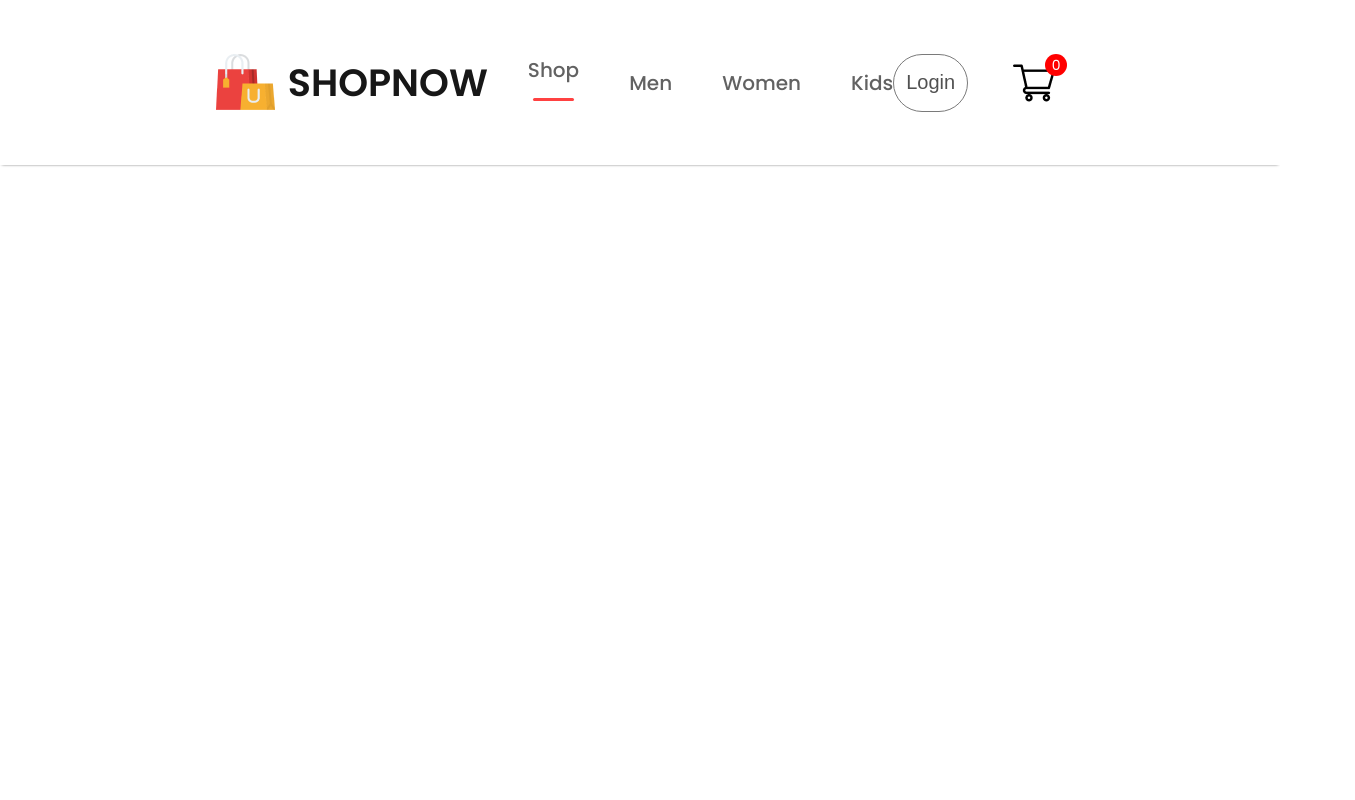
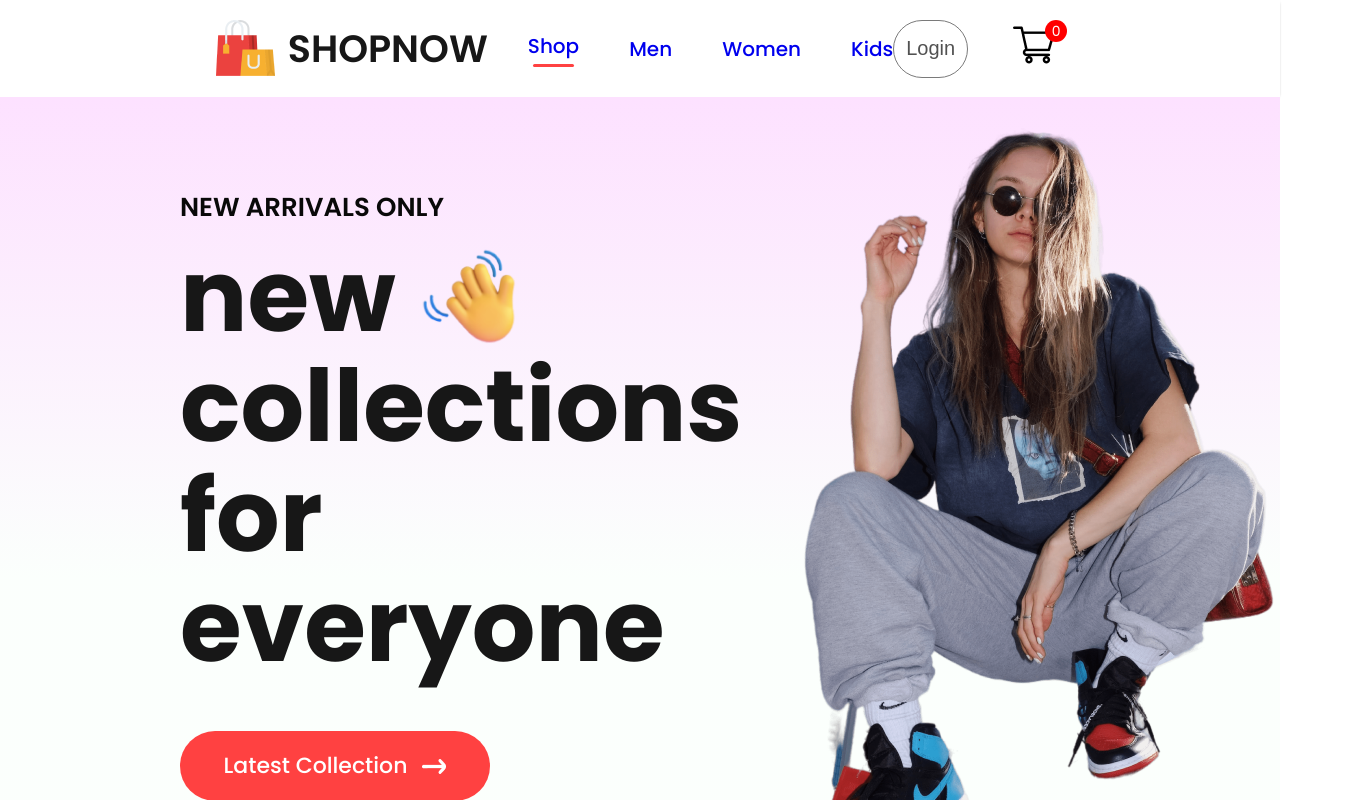
Before and after one commit to hindjammar/e-commerce-website, a React (Create React App) app: page / in a window 1280 px wide. Shown: the top 800 px of the page, 1355 px wide, since content can reach past the window. Built offline with nearby package versions, Linux system fonts and the light colour scheme.

Commit message:
Create Hero section

```diff
--- a/src/App.js
+++ b/src/App.js
@@ -1,10 +1,34 @@
 import './App.css';
 import Navbar from './Components/Navbar/Navbar';
+import { BrowserRouter, Route, Routes } from 'react-router-dom';
+import Shop from './Pages/Shop';
+import ShopCategory from './Pages/ShopCategory';
+import Product from './Pages/Product';
+import Cart from './Pages/Cart';
+import LoginSignup from './Pages/LoginSignup';
+
 
 function App() {
   return (
     <div >
-     <Navbar/>
+      <BrowserRouter>
+      <Navbar/>
+      <Routes>
+        <Route path='/' element={<Shop/>} />
+        <Route path='/mens' element={<ShopCategory category= "men"/>} />
+        <Route path='/womens' element={<ShopCategory category='women' />} />
+        <Route path='/kids' element={<ShopCategory category='kid' />} />
+         <Route path='/product' element={<Product/>} >
+         <Route path=':productId'  element={<Product/>} />
+
+         </Route>
+         <Route path='/cart' element={<Cart/>} />
+         <Route path='/login' element={<LoginSignup/>} />
+
+
+      </Routes>
+      </BrowserRouter>
+
     </div>
   );
 }
--- /dev/null
+++ b/src/Components/Hero/Hero.css
@@ -0,0 +1,54 @@
+.hero{
+    height: 100vh;
+    background:linear-gradient(180deg, #fde1ff,#e1ffea22 60%) ;
+    display: flex;
+}
+.hero-left{
+    flex: 1;
+    display: flex;
+    flex-direction: column;
+    justify-content: center;
+    gap: 20px;
+    padding-left: 180px ;
+    line-height: 1.1;
+
+}
+.hero-left h2{
+    color: #090909;
+    font-size:26px ;
+    font-weight: 600;
+}
+.hero-left p{
+    color: #171717;
+    font-size: 100px;
+    font-weight: 700;
+}
+.hero-hand-icon{
+    display: flex;
+    align-items: center;
+    gap: 20px;
+
+}
+.hero-hand-icon img{
+    width: 105px;
+}
+.hero-latest-btn{
+    display: flex;
+    justify-content: center;
+    align-items: center;
+    gap: 15px;
+    width: 310px;
+    height: 70px;
+    border-radius:75px ;
+    margin-top: 30px;
+    background: #ff4141;
+    color: white;
+    font-size: 22px;
+    font-weight: 500;
+}
+.hero-right{
+    flex:1;
+    display: flex;
+    align-items: center;
+    justify-content: center;
+}
--- /dev/null
+++ b/src/Components/Hero/Hero.jsx
@@ -0,0 +1,33 @@
+import React from 'react'
+import './Hero.css'
+import hand_icon from '../Assets/hand_icon.png'
+import arrow_icon from '../Assets/arrow.png'
+import hero_icon from '../Assets/hero_image.png'
+
+const Hero = () => {
+  return (
+    <div className='hero'>
+        <div className="hero-left">
+            <h2>NEW ARRIVALS ONLY</h2>
+            <div>
+                <div className="hero-hand-icon">
+                    <p>new</p>
+                    <img src={hand_icon} alt="" />
+                </div>
+                <p>collections</p>
+                <p>for everyone</p>
+            </div>
+            <div className="hero-latest-btn">
+                <div>Latest Collection</div>
+                <img src={arrow_icon} alt="" />
+            </div>
+        </div>
+        <div className="hero-right">
+        <img src={hero_icon} alt="" />
+
+        </div>
+    </div>
+  )
+}
+
+export default Hero
--- a/src/Components/Navbar/Navbar.jsx
+++ b/src/Components/Navbar/Navbar.jsx
@@ -2,6 +2,7 @@
 import './Navbar.css'
 import logo from '../Assets/logo.png'
 import cart_icon from '../Assets/cart_icon.png'
+import { Link } from 'react-router-dom'
 
 const Navbar = () => {
 
@@ -13,14 +14,14 @@
         <p>SHOPNOW</p>
       </div>
       <ul className="nav-menu">
-        <li onClick={()=>setMenu('shop')}>Shop{menu==='shop'?<hr/>:<></>}</li>
-        <li onClick={()=>setMenu('mens')}>Men{menu==='mens'?<hr/>:<></>}</li>
-        <li onClick={()=>setMenu('womens')}>Women{menu==='womens'?<hr/>:<></>}</li>
-        <li onClick={()=>setMenu('kids')}>Kids{menu==='kids'?<hr/>:<></>}</li>
+        <li onClick={()=>setMenu('shop')}><Link style={{textDecoration: 'none'}} to='/'>Shop</Link>{menu==='shop'?<hr/>:<></>}</li>
+        <li onClick={()=>setMenu('mens')}><Link style={{textDecoration: 'none'}} to='/mens'>Men</Link>{menu==='mens'?<hr/>:<></>}</li>
+        <li onClick={()=>setMenu('womens')}><Link style={{textDecoration: 'none'}} to='/womens'>Women</Link>{menu==='womens'?<hr/>:<></>}</li>
+        <li onClick={()=>setMenu('kids')}><Link style={{textDecoration: 'none'}} to='/kids'>Kids</Link>{menu==='kids'?<hr/>:<></>}</li>
       </ul>
       <div className="nav-login-cart">
-        <button>Login</button>
-        <img src={cart_icon} alt="" />
+        <Link to='/login'><button>Login</button></Link>
+        <Link to='/cart'><img src={cart_icon} alt="" /></Link>
         <div className="nav-cart-count">
             0
         </div>
--- /dev/null
+++ b/src/Pages/Cart.jsx
@@ -0,0 +1,11 @@
+import React from 'react'
+
+const Cart = () => {
+  return (
+    <div>
+
+    </div>
+  )
+}
+
+export default Cart
--- /dev/null
+++ b/src/Pages/LoginSignup.jsx
@@ -0,0 +1,11 @@
+import React from 'react'
+
+const LoginSignup = () => {
+  return (
+    <div>
+
+    </div>
+  )
+}
+
+export default LoginSignup
--- /dev/null
+++ b/src/Pages/Product.jsx
@@ -0,0 +1,11 @@
+import React from 'react'
+
+const Product = () => {
+  return (
+    <div>
+
+    </div>
+  )
+}
+
+export default Product
--- /dev/null
+++ b/src/Pages/Shop.jsx
@@ -0,0 +1,12 @@
+import React from 'react'
+import Hero from '../Components/Hero/Hero'
+
+const Shop = () => {
+  return (
+    <div>
+      <Hero/>
+    </div>
+  )
+}
+
+export default Shop
--- /dev/null
+++ b/src/Pages/ShopCategory.jsx
@@ -0,0 +1,11 @@
+import React from 'react'
+
+const ShopCategory = () => {
+  return (
+    <div>
+
+    </div>
+  )
+}
+
+export default ShopCategory
--- a/src/index.css
+++ b/src/index.css
@@ -1,3 +1,6 @@
+*{
+  margin: 0;
+}
 body {
   margin: 0;
   font-family: -apple-system, BlinkMacSystemFont, 'Segoe UI', 'Roboto', 'Oxygen',
```
